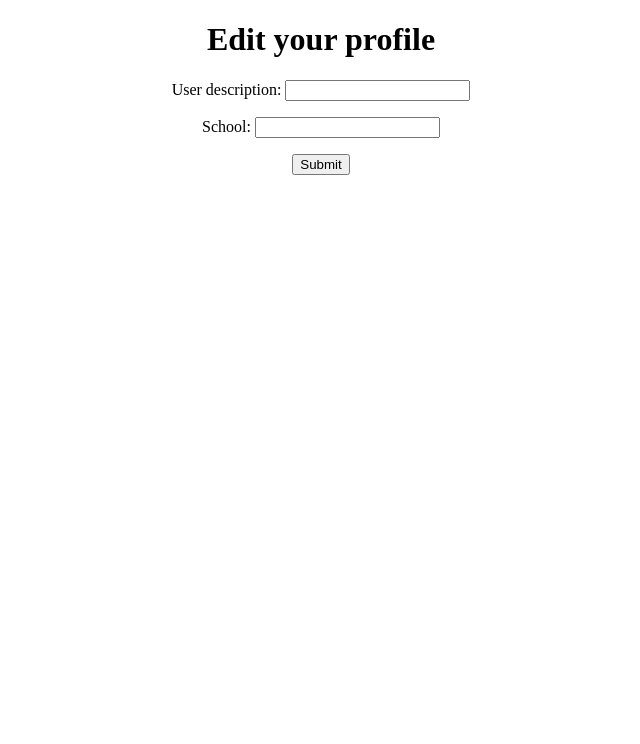
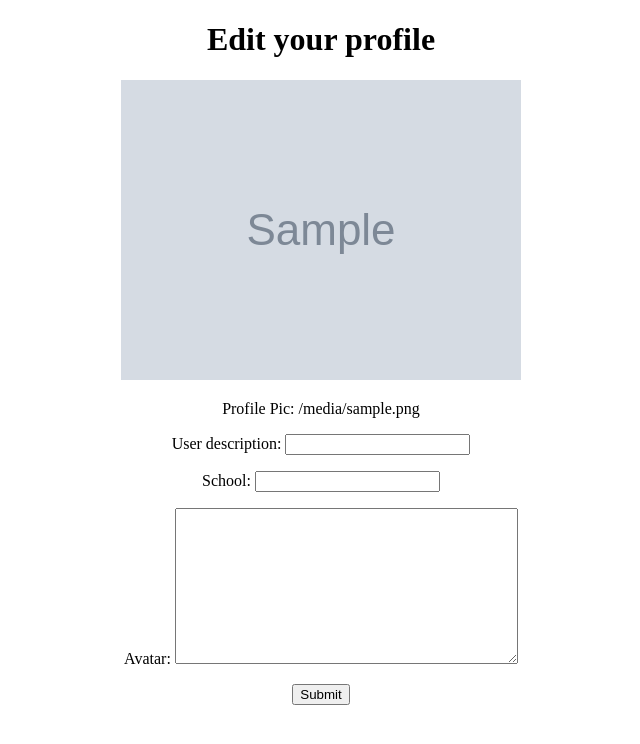
Before and after one commit to csc301-fall2014/Proj-Evening-Team8-repo, a Django app: template messageboard/mainsite/templates/userprofile/edituserprofile.html in a window 1280 px wide. Shown: the top 744 px of the page, without its empty margins (319-959 px from the left). Run offline with Django 3.2, Linux system fonts and the light colour scheme; tables that the repository leaves empty hold one stand-in row (values such as "Sample post"); the template is opened without the code that fills it: values that come from a table or form of the project are taken from there, most other values are stand-ins (such as "Sample title", 1, 10 or a date in 2020); grey boxes marked "Sample" are stand-in pictures.

Commit message:
implemented awesome-django-avatar package
Former-commit-id: 3969a953f2673a6ea2a283eb95c33b87eb283277

```diff
--- a/messageboard/mainsite/forms.py
+++ b/messageboard/mainsite/forms.py
@@ -1,6 +1,7 @@
 from django import forms
 from django.contrib.auth.models import User
 from mainsite.models import Message, Topic, Group, UserProfile
+
 
 
 class UserForm(forms.ModelForm):
@@ -22,6 +23,7 @@ class UserForm(forms.ModelForm):
         return email
 
 
+
 class UserProfileForm(forms.ModelForm):
     class Meta:
         model = UserProfile
@@ -34,6 +36,8 @@ class UserProfileForm(forms.ModelForm):
         if email and User.objects.filter(email=email).exclude(username=username).count():
             raise forms.ValidationError(u'Email addresses must be unique.')
         return email
+
+
 
 
 class MessageForm(forms.ModelForm):
--- a/messageboard/mainsite/models.py
+++ b/messageboard/mainsite/models.py
@@ -1,6 +1,7 @@
 from django.db import models
 from django.contrib.auth.models import User
 from django.utils import timezone
+from awesome_avatar.fields import AvatarField
 
 
 class UserProfile(models.Model):
@@ -10,10 +11,10 @@ class UserProfile(models.Model):
     user_description = models.CharField(max_length=200, blank=True, default = "")
     school = models.CharField(max_length=200, blank=True, default = "", unique=False, null=True)
     timejoined = models.DateTimeField(default=timezone.now)
+    avatar = AvatarField(upload_to='avatars', width=100, height=100)
 
     def __str__(self):
         return self.user.username
-
 
 class Topic(models.Model):
     topic_name = models.CharField(max_length=200)
--- a/messageboard/mainsite/templates/userprofile/edituserprofile.html
+++ b/messageboard/mainsite/templates/userprofile/edituserprofile.html
@@ -10,6 +10,8 @@
 <h1>Edit your profile</h1>
 	<form action="" method="post" enctype="multipart/form-data"> <!--Send form data back to same view via POST-->
 	    {% csrf_token %}
+	    {% if img %} <p><img border="0" alt="Profile Pic" src="{{ img }}" /></p> {% endif %}
+	    Profile Pic: {{ pf.avatar }}
 	    {{ form.as_p }}
 	    <p>
 	        <input type="submit" value="Submit" />
--- a/messageboard/mainsite/templates/userprofile/userprofile.html
+++ b/messageboard/mainsite/templates/userprofile/userprofile.html
@@ -6,6 +6,8 @@
 </head>
 <body>
 <div id="header" align="center">
+	<p>{{MEDIA_URL}}avatars/{{ user.get_profile.avatar }}</p>
+	<img src="{{MEDIA_URL}}avatars/{{ user.get_profile.avatar }}">
     <h2>{{ user.first_name }} {{ user.last_name }}</h2>
 </div>
 
--- a/messageboard/mainsite/urls.py
+++ b/messageboard/mainsite/urls.py
@@ -1,5 +1,6 @@
 from django.conf.urls import url
 from mainsite import views
+from django.conf import settings
 
 urlpatterns = [
 
@@ -31,4 +32,9 @@ urlpatterns = [
     # User profiles
     url(r'^messageboard/userprofile/(?P<userid>[0-9]*)/$', views.userprofile, name='userprofile'),
     url(r'^messageboard/userprofile/(?P<userid>[0-9]*)/edit/$', views.edituserprofile, name='edituserprofile'),
+
+    #static media
+    url(r'^site_media/(?P<path>.*)$', 'django.views.static.serve',
+        {'document_root': settings.MEDIA_ROOT, 'show_indexes': True}),
+
 ]
```
Also changed, not shown: messageboard/messageboard/settings.py (+9 -0 lines), messageboard/mainsite/migrations/0009_userprofile_avatar.py (added), messageboard/mainsite/migrations/0010_auto_20141105_2142.py (added), 2 other files.
